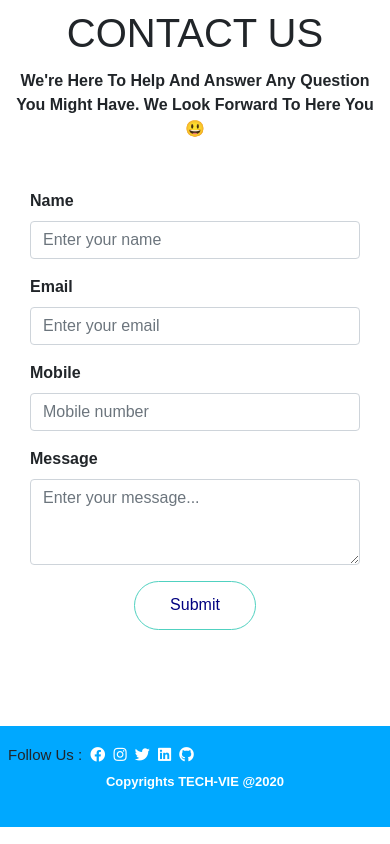
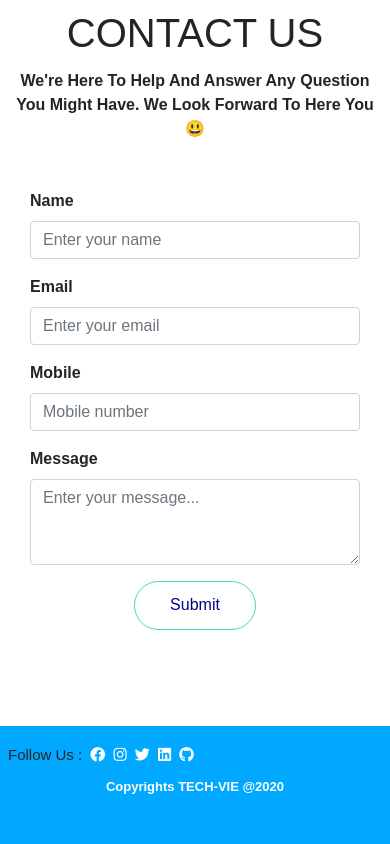
Before and after one commit to harikrishnachekuru/bootstrap-landing-page, a plain HTML site: page index.html in a window 390 px wide. Shown: the part 6482-7326 px from the top of the page. Drawn offline with nearby package versions, Linux system fonts and the light colour scheme; a web font is replaced by a local one.

Commit message:
Update index.html

```diff
--- a/index.html
+++ b/index.html
@@ -215,14 +215,21 @@
         .second{
             margin: 30px 0;
         }
+        #footer{
+          height: 14vh;
+          width: 100%;
+          background-color: #00A8FF !important;
+        }
         #footer h4{
           padding-top: 20px;
           padding-left: 8px;
           font-size: 15px;
         }
         #footer p{
+          padding-top: 5px;
           color: #fff;
           font-size: 13px;
+          margin-bottom: 0 !important;
         }
         .offers:before{
           content: "";
```
